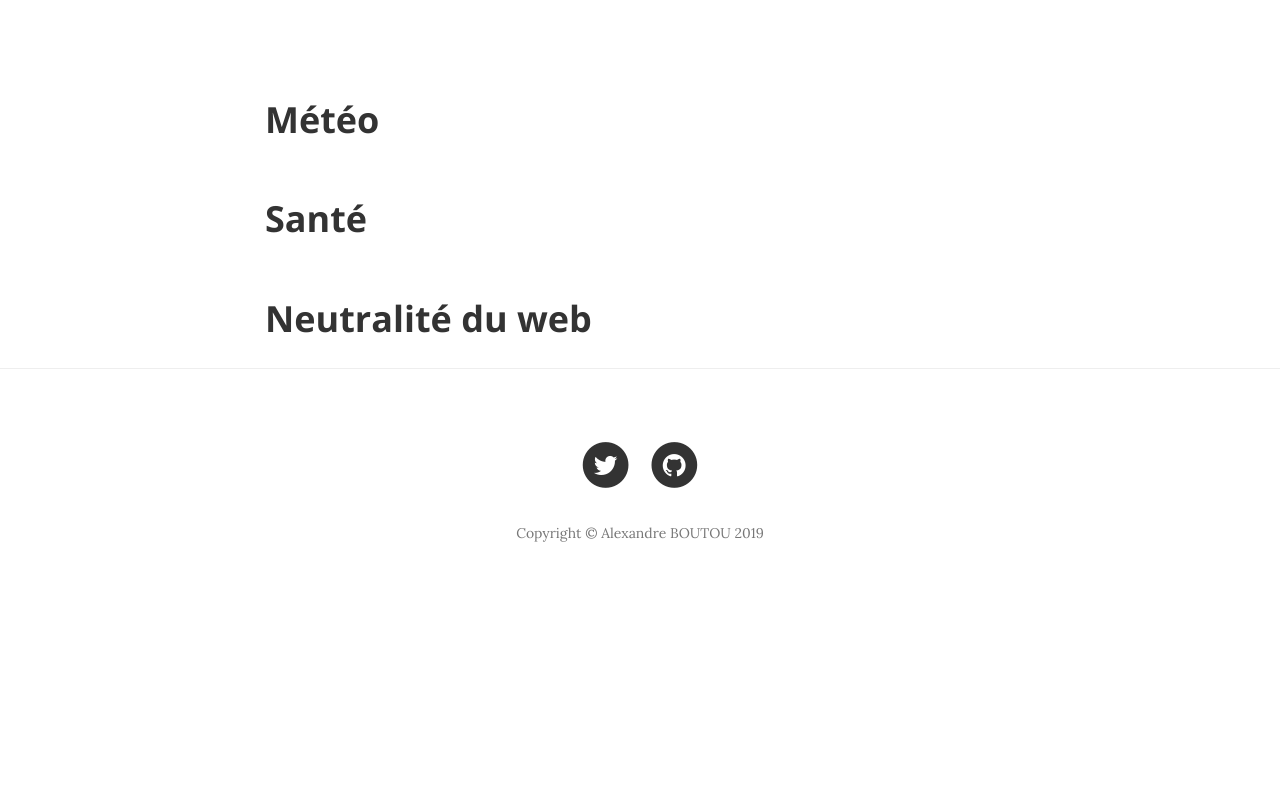
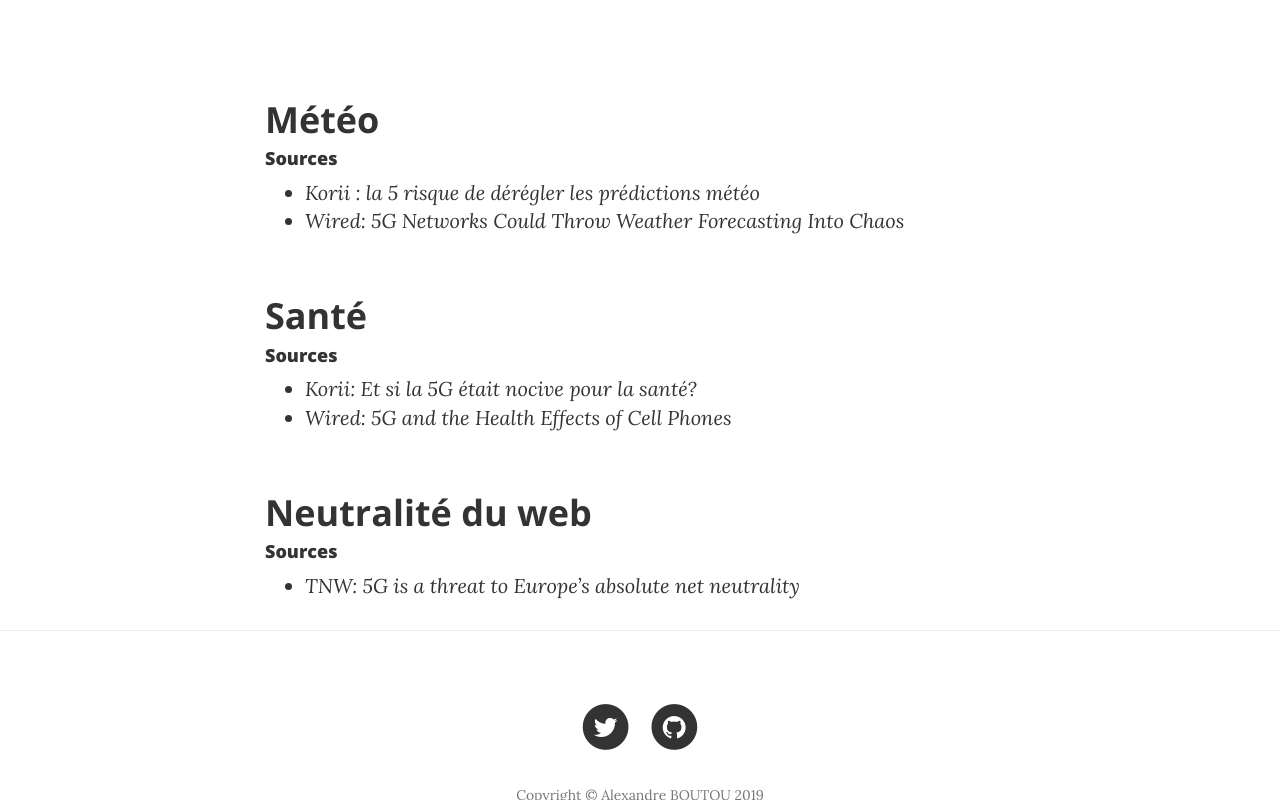
Before and after one commit to AlexBoutou/vtecl, a plain HTML site: page limits.html in a window 1280 px wide. Shown: the part 423-1223 px from the top of the page. Before the commit the page ends 1032 px from the top, so only its background shows below. Drawn offline with nearby package versions, Linux system fonts and the light colour scheme.

Commit message:
add content and sources

```diff
--- a/limits.html
+++ b/limits.html
@@ -21,8 +21,10 @@
 
     <!-- Custom Fonts -->
     <link href="vendor/font-awesome/css/font-awesome.min.css" rel="stylesheet" type="text/css">
-    <link href='https://fonts.googleapis.com/css?family=Lora:400,700,400italic,700italic' rel='stylesheet' type='text/css'>
-    <link href='https://fonts.googleapis.com/css?family=Open+Sans:300italic,400italic,600italic,700italic,800italic,400,300,600,700,800' rel='stylesheet' type='text/css'>
+    <link href='https://fonts.googleapis.com/css?family=Lora:400,700,400italic,700italic' rel='stylesheet'
+          type='text/css'>
+    <link href='https://fonts.googleapis.com/css?family=Open+Sans:300italic,400italic,600italic,700italic,800italic,400,300,600,700,800'
+          rel='stylesheet' type='text/css'>
 
     <!-- HTML5 Shim and Respond.js IE8 support of HTML5 elements and media queries -->
     <!-- WARNING: Respond.js doesn't work if you view the page via file:// -->
@@ -45,7 +47,8 @@
     <div class="container-fluid">
         <!-- Brand and toggle get grouped for better mobile display -->
         <div class="navbar-header page-scroll">
-                <button type="button" class="navbar-toggle" data-toggle="collapse" data-target="#bs-example-navbar-collapse-1">
+            <button type="button" class="navbar-toggle" data-toggle="collapse"
+                    data-target="#bs-example-navbar-collapse-1">
                 <span class="sr-only">Toggle navigation</span>
                 Menu <i class="fa fa-bars"></i>
             </button>
@@ -98,10 +101,52 @@
             <div class="col-lg-8 col-lg-offset-2 col-md-10 col-md-offset-1">
                 <h2 class="section-heading">Météo</h2>
 
+                <h4>Sources</h4>
+                <ul>
+                    <li>
+                        <i>
+                            <a href="https://korii.slate.fr/tech/reseau-5g-deregler-predictions-meteo">Korii : la 5
+                                risque de dérégler les prédictions météo</a>
+                        </i>
+                    </li>
+                    <li>
+                        <i>
+                            <a href="https://www.wired.com/story/5g-networks-could-throw-weather-forecasting-into-chaos/">Wired:
+                                5G Networks Could Throw Weather Forecasting Into Chaos
+                            </a>
+                        </i>
+                    </li>
+                </ul>
+
                 <h2 class="section-heading">Santé</h2>
+
+                <h4>Sources</h4>
+                <ul>
+                    <li>
+                        <i>
+                            <a href="https://korii.slate.fr/tech/5g-nocive-sante">Korii: Et si la 5G était nocive pour
+                                la santé?</a>
+                        </i>
+                    </li>
+                    <li>
+                        <i>
+                            <a href="https://www.wired.com/story/why-5g-makes-reconsider-health-effects-cellphones/">Wired: 5G
+                                and the Health Effects of Cell Phones
+                            </a>
+                        </i>
+                    </li>
+                </ul>
 
                 <h2 class="section-heading">Neutralité du web</h2>
 
+                <h4>Sources</h4>
+                <ul>
+                    <li><i><a
+                            href="https://thenextweb.com/eu/2019/02/28/5g-is-a-threat-to-europes-absolute-net-neutrality/">TNW:
+                        5G
+                        is a threat to Europe’s absolute net neutrality
+                    </a> </i></li>
+                </ul>
 
             </div>
         </div>
```
Also changed, not shown: what.html (+15 -4 lines). Lines whose indentation alone changed are shown as unchanged.
